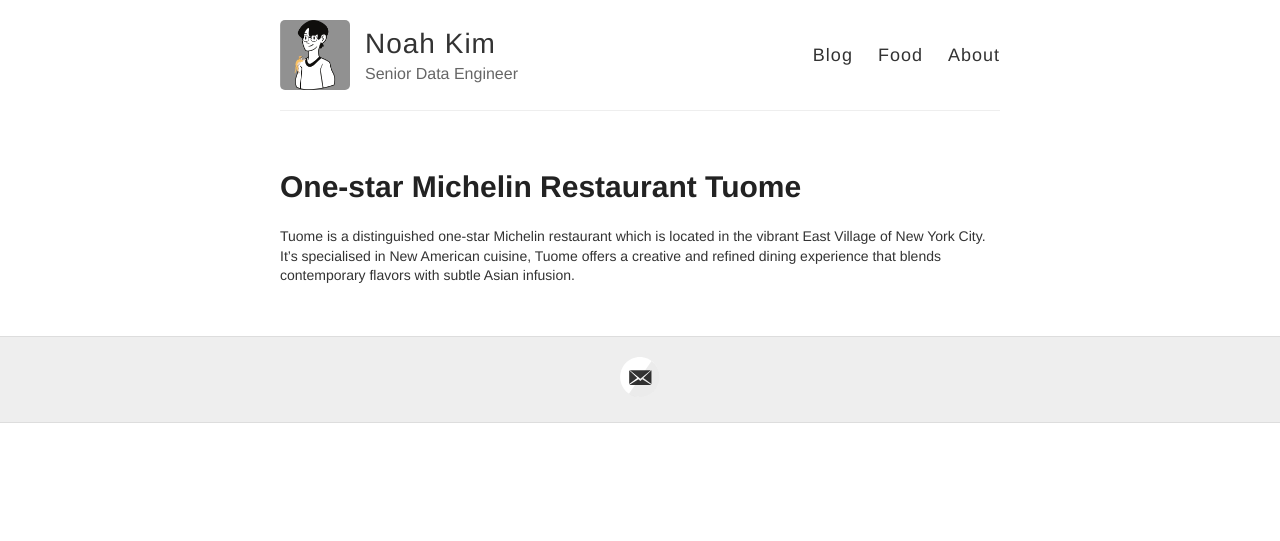
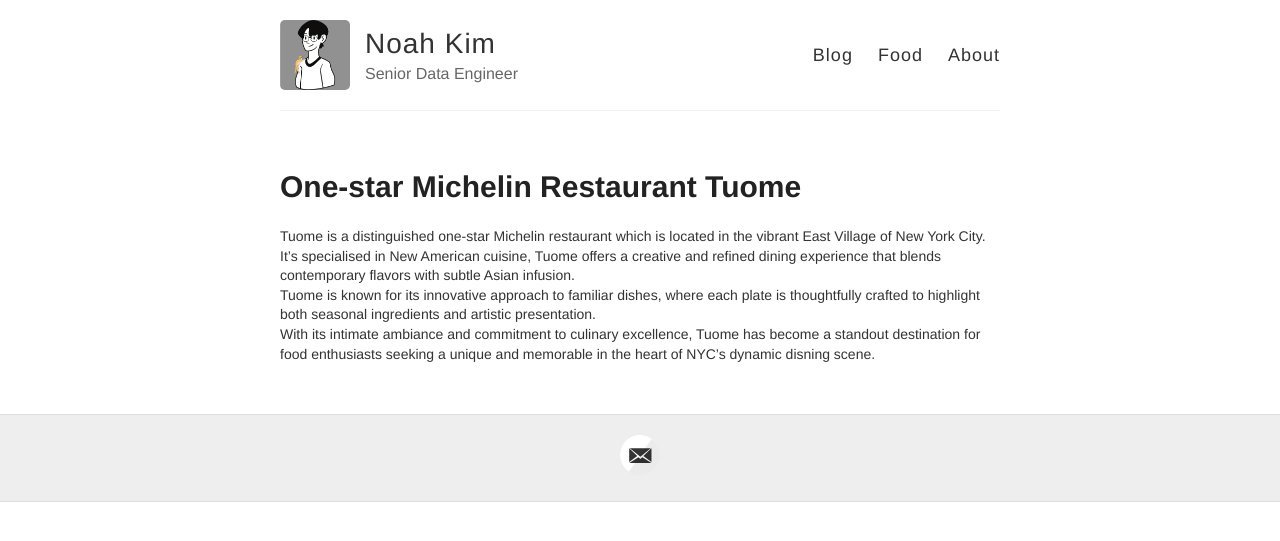
Before and after one commit to noahtjkim/noahtjkim.github.io, a Jekyll site: the page built from _posts/2024-08-24-Tuome.md, in a window 1280 px wide. Shown: the top 541 px of the page. Built offline with Jekyll 4.4.1, drawn with Linux system fonts in a browser that asks for light colours.

Commit message:
Update 2024-08-24-Tuome.md

```diff
--- a/_posts/2024-08-24-Tuome.md
+++ b/_posts/2024-08-24-Tuome.md
@@ -6,3 +6,5 @@
 
 Tuome is a distinguished one-star Michelin restaurant which is located in the vibrant East Village of New York City.
 It's specialised in New American cuisine, Tuome offers a creative and refined dining experience that blends contemporary flavors with subtle Asian infusion.
+Tuome is known for its innovative approach to familiar dishes, where each plate is thoughtfully crafted to highlight both seasonal ingredients and artistic presentation.
+With its intimate ambiance and commitment to culinary excellence, Tuome has become a standout destination for food enthusiasts seeking a unique and memorable in the heart of NYC's dynamic disning scene.
```
